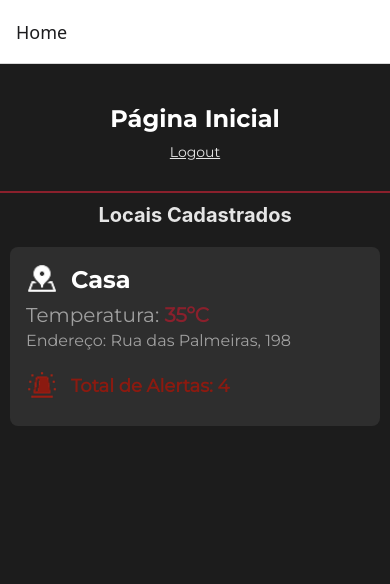
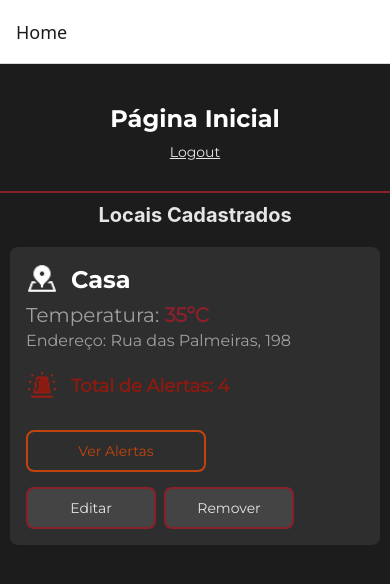
Before and after one commit to felipesora/safeheat-frontend-mobile, a React Native app: screen /Home in a window 390 px wide. Shown: the top 584 px of the page. Built offline with nearby package versions, Linux system fonts and the light colour scheme.

Commit message:
Terminando os componentes Cards

```diff
--- a/src/components/Card.tsx
+++ b/src/components/Card.tsx
@@ -1,5 +1,5 @@
 import React from 'react';
-import { View, Text, StyleSheet } from 'react-native';
+import { View, Text, StyleSheet, TouchableOpacity } from 'react-native';
 import { useFonts } from 'expo-font';
 import { Image } from 'react-native';
 
@@ -41,6 +41,20 @@ const Card: React.FC<CardProps> = ({ nome, temperatura, endereco, alertas }) =>
                 <Text style={[styles.alert, { fontFamily: 'MontserratRegular' }]}>
                     Total de Alertas: {alertas}
                 </Text>
+            </View>
+
+            <TouchableOpacity style={styles.btnAlerts}>
+                <Text style={[styles.btnAlertsText, { fontFamily: 'MontserratRegular' }]}>Ver Alertas</Text>
+            </TouchableOpacity>
+
+            <View style={styles.btns}>
+                <TouchableOpacity style={styles.btnEditRemove}>
+                    <Text style={[styles.btnEditRemoveText, { fontFamily: 'MontserratRegular' }]}>Editar</Text>
+                </TouchableOpacity>
+
+                <TouchableOpacity style={styles.btnEditRemove}>
+                    <Text style={[styles.btnEditRemoveText, { fontFamily: 'MontserratRegular' }]}>Remover</Text>
+                </TouchableOpacity>
             </View>
 
         </View>
@@ -86,11 +100,44 @@ const styles = StyleSheet.create({
         color: '#A0A0A0',
         marginBottom: 20,
     },
-    alert:{
+    alert: {
         fontSize: 18,
         color: '#8B1A10',
         fontWeight: 'bold',
     },
+    btnAlerts: {
+        backgroundColor: 'transparent',
+        borderWidth: 2,
+        borderColor: '#C1440E',
+        padding: 10,
+        borderRadius: 8,
+        width: 180,
+        marginTop: 20
+    },
+    btnAlertsText: {
+        fontSize: 14,
+        color: '#C1440E',
+        textAlign: 'center'
+    },
+    btns: {
+        flexDirection: 'row',
+        alignItems: 'center',
+        gap: 8,
+        marginTop: 15
+    },
+    btnEditRemove:{
+        backgroundColor: '#444444',
+        borderWidth: 2,
+        borderColor: '#8A202C',
+        padding: 10,
+        borderRadius: 8,
+        width: 130,
+    },
+    btnEditRemoveText:{
+        fontSize: 14,
+        color: '#E5E5E5',
+        textAlign: 'center'
+    }
 });
 
 export default Card;
```
